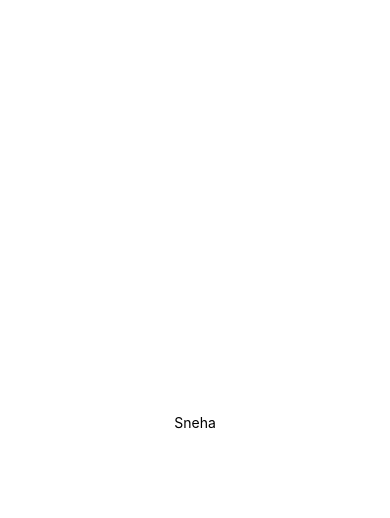
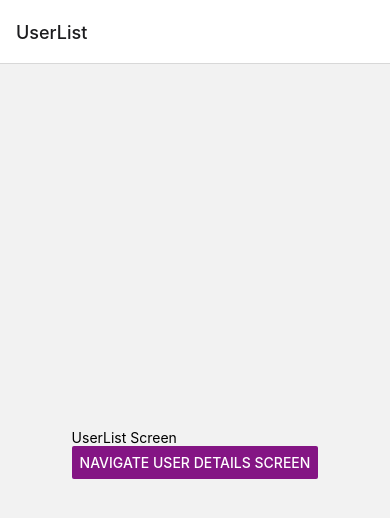
Before and after one commit to singhsnehaa/ReduxToolkit, a React Native app: screen / in a window 390 px wide. Shown: the top 518 px of the page. Built offline with nearby package versions, Linux system fonts and the light colour scheme.

Commit message:
basic structure of stack navigation done

```diff
--- a/App.jsx
+++ b/App.jsx
@@ -1,15 +1,12 @@
 import React from 'react';
-import {StyleSheet, Text, View} from 'react-native';
-import { NavigationContainer } from '@react-navigation/native';
+import {StyleSheet} from 'react-native';
+import RootNavigator from './src/navigator/RootNavigator';
 
 const App = () => {
   return (
-    <NavigationContainer>{/* Rest of your app code */}
-     <View style={styles.container}>
-        <Text>Sneha</Text>
-      </View>
-    </NavigationContainer>
-
+    <>
+      <RootNavigator />
+    </>
   );
 };
 
@@ -18,8 +15,6 @@ const styles = StyleSheet.create({
     alignSelf: 'center',
     flex: 1,
     justifyContent: 'center',
-    // marginTop:12,
-
   },
 });
 
--- /dev/null
+++ b/src/navigator/RootNavigator.js
@@ -0,0 +1,15 @@
+import React from 'react';
+import {Text} from 'react-native';
+import {NavigationContainer} from '@react-navigation/native';
+import StackNavigator from './StackNavigator';
+
+const RootNavigator = () => {
+  return (
+    <NavigationContainer>
+      {/* Rest of your app code */}
+      <StackNavigator />
+    </NavigationContainer>
+  );
+};
+
+export default RootNavigator;
--- /dev/null
+++ b/src/navigator/StackNavigator.js
@@ -0,0 +1,27 @@
+import React from 'react';
+
+import {createNativeStackNavigator} from '@react-navigation/native-stack';
+import UserList from '../screen/user/UserList';
+import UserDetail from '../screen/user/Userdetail';
+
+const StackNavigator = () => {
+  const Stack = createNativeStackNavigator();
+
+  return (
+    <Stack.Navigator initialRouteName="UserList">
+      <Stack.Screen
+        name="UserList"
+        component={UserList}
+        // options={{header: () => null}}
+      />
+
+      <Stack.Screen
+        name="UserDetail"
+        component={UserDetail}
+        // options={{header: () => null}}
+      />
+    </Stack.Navigator>
+  );
+};
+
+export default StackNavigator;
--- /dev/null
+++ b/src/screen/user/UserList.jsx
@@ -0,0 +1,28 @@
+import React from 'react';
+import {useNavigation} from '@react-navigation/native';
+
+import {View, Text, StyleSheet, Button} from 'react-native';
+
+const UserList = () => {
+  const navigation = useNavigation();
+  return (
+    <View style={styles.container}>
+      <Text>UserList Screen</Text>
+      <Button
+        onPress={() => navigation.navigate('UserDetail')}
+        title="navigate User Details screen"
+        color="#841584"
+      />
+    </View>
+  );
+};
+
+const styles = StyleSheet.create({
+  container: {
+    alignSelf: 'center',
+    flex: 1,
+    justifyContent: 'center',
+  },
+});
+
+export default UserList;
--- /dev/null
+++ b/src/screen/user/Userdetail.jsx
@@ -0,0 +1,25 @@
+import React from 'react';
+
+import {View,Text,StyleSheet} from 'react-native';
+
+const UserDetail = ()=>{
+    return (
+        <View style={styles.container}>
+            <Text>
+                UserDetail Screen
+            </Text>
+        </View>
+    )
+}
+
+
+const styles = StyleSheet.create({
+    container: {
+      alignSelf: 'center',
+      flex: 1,
+      justifyContent: 'center',
+
+    },
+  });
+
+export default UserDetail;
```
